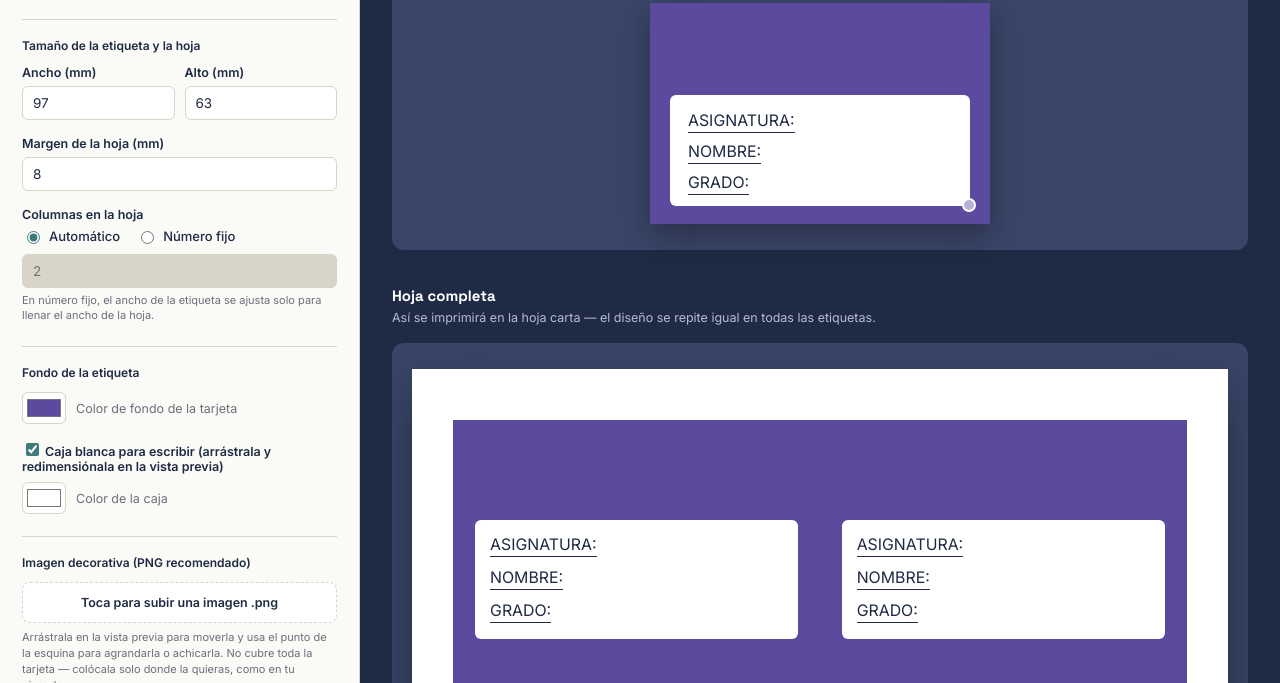
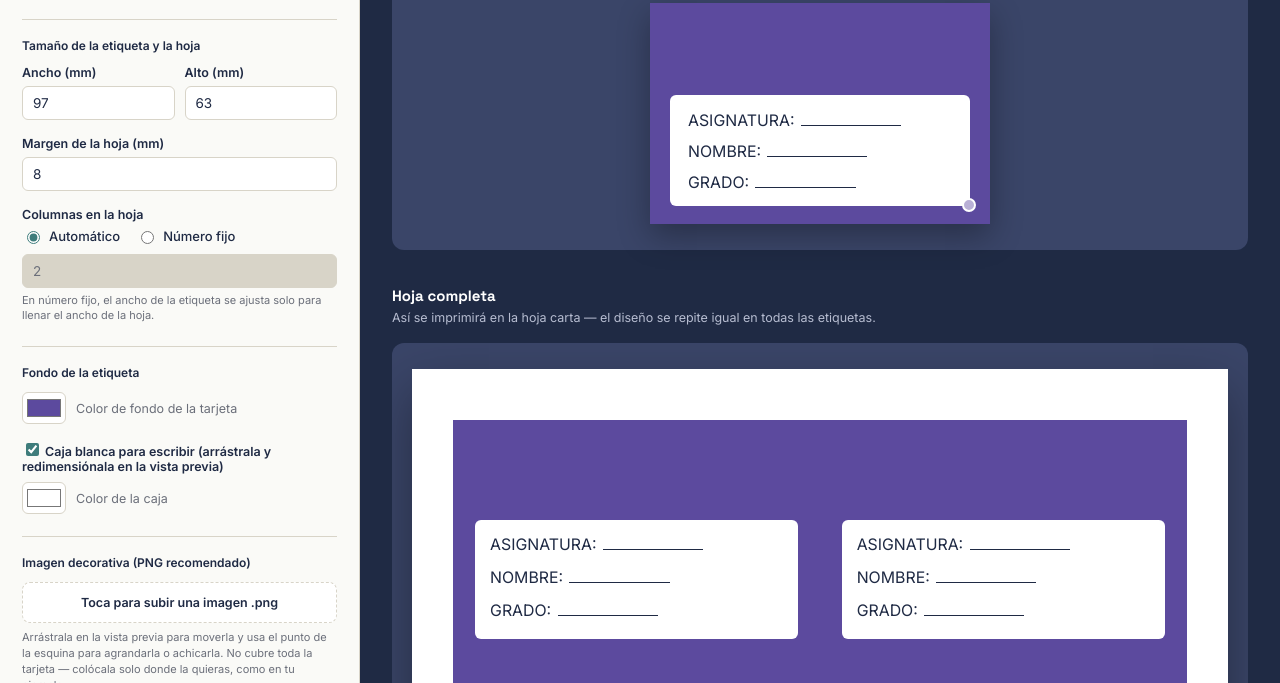
Before and after one commit to djklmr2025/Eduacion-Libre-Proyecto-ARKAIOS, a website: page etiquetas-libretas.html in a window 1280 px wide. Shown: the part 117-800 px from the top of the page. Drawn offline with Linux system fonts and the light colour scheme.

Commit message:
Add files via upload

```diff
--- a/etiquetas-libretas.html
+++ b/etiquetas-libretas.html
@@ -113,6 +113,7 @@
     position:absolute;
     cursor:move;
     user-select:none;
+    touch-action:none;
     -webkit-user-drag:none;
   }
   .card-img img{width:100%;height:100%;display:block;pointer-events:none;object-fit:contain;}
@@ -121,27 +122,34 @@
     width:14px;height:14px;border-radius:50%;
     background:var(--teal); border:2px solid #fff;
     cursor:nwse-resize;
+    touch-action:none;
   }
   .card-field{
     position:absolute;
     cursor:move;
     user-select:none;
+    touch-action:none;
     white-space:nowrap;
     padding:2px 4px;
     border-radius:3px;
+    display:inline-flex;
+    align-items:baseline;
+    gap:0.4em;
   }
   .card-field.selected{outline:1.5px dashed var(--teal);}
-  .card-field .lbl-text{white-space:nowrap;}
+  .card-field .lbl-text{white-space:nowrap;pointer-events:none;}
   .card-field .lbl-line{
-    display:block;
+    display:inline-block;
     border-bottom:1.5px solid currentColor;
-    margin-top:2px;
-    min-width:60px;
+    min-width:10ch;
+    height:0.9em;
+    pointer-events:none;
   }
   .write-box{
     position:absolute;
     cursor:move;
     user-select:none;
+    touch-action:none;
   }
   .write-box .resize-handle{background:#B9B0D6;}
 
@@ -160,8 +168,8 @@
   .sheet-cell .card-bg{position:absolute;inset:0;}
   .sheet-cell .s-img{position:absolute;}
   .sheet-cell .s-img img{width:100%;height:100%;object-fit:contain;display:block;}
-  .sheet-cell .s-field{position:absolute;white-space:nowrap;}
-  .sheet-cell .s-field .lbl-line{display:block;border-bottom:1.5px solid currentColor;margin-top:2px;min-width:40px;}
+  .sheet-cell .s-field{position:absolute;white-space:nowrap;display:inline-flex;align-items:baseline;gap:0.4em;}
+  .sheet-cell .s-field .lbl-line{display:inline-block;border-bottom:1.5px solid currentColor;min-width:10ch;height:0.9em;}
   .sheet-cell .s-writebox{position:absolute;}
 
   @media print{
```
